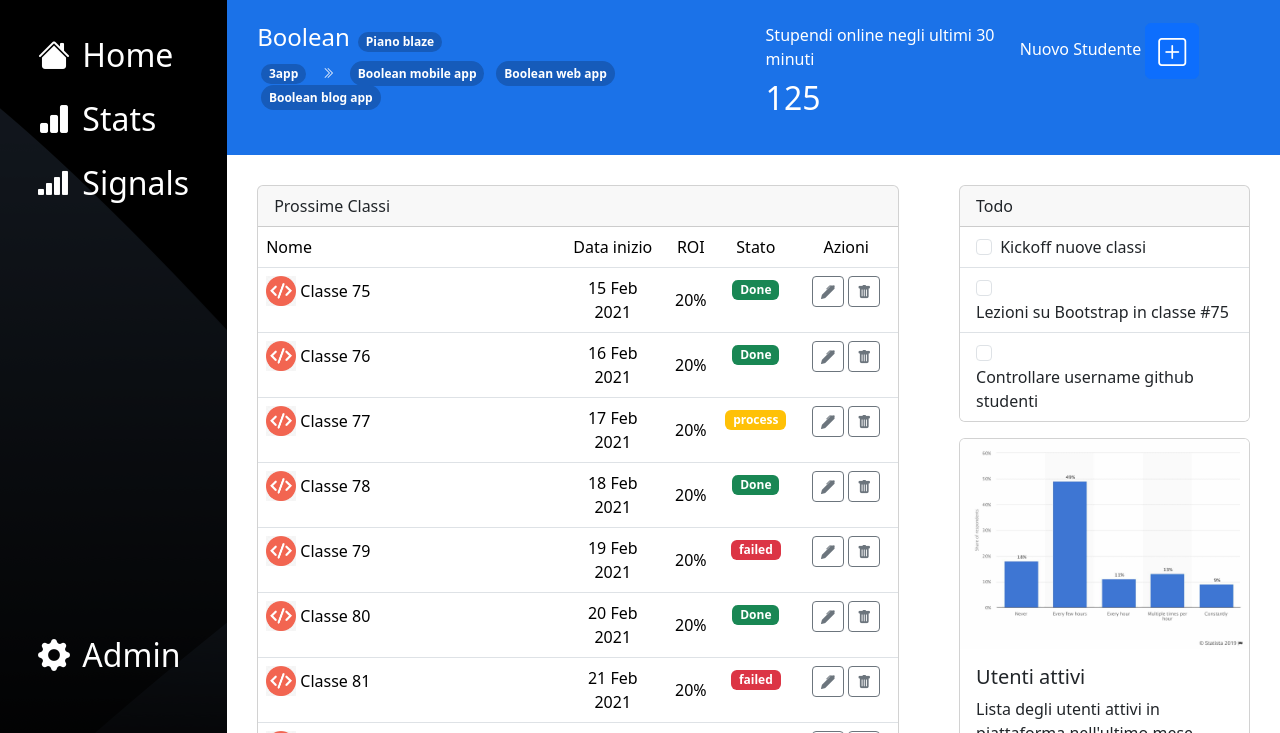
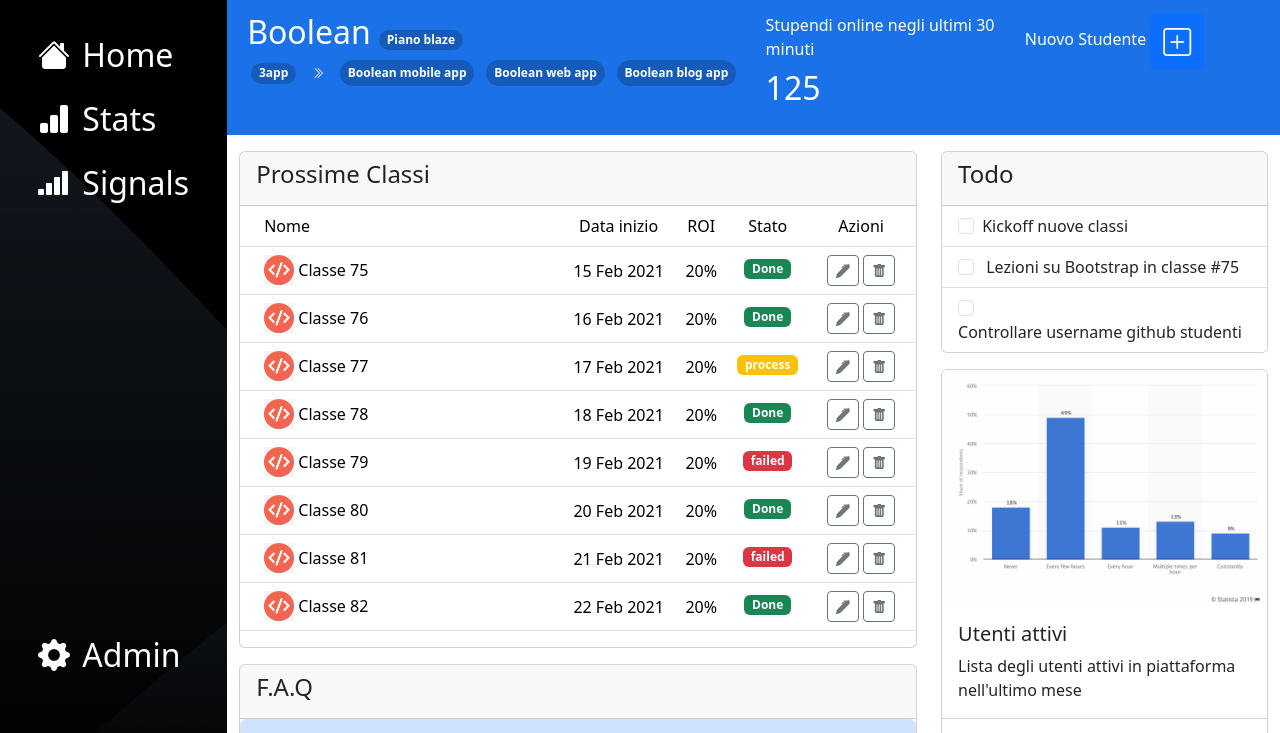
Before and after one commit to MirkoCifelli/html-css-bootstrap-dashboard, a plain HTML site: page index.html in a window 1280 px wide. Shown: the part 67-800 px from the top of the page. Drawn offline with nearby package versions, Linux system fonts and the light colour scheme.

Commit message:
Little change padding

```diff
--- a/css/style.css
+++ b/css/style.css
@@ -46,27 +46,24 @@ li a{
     height: calc(100vh - 60px);
   }
   .main .col-lg-12{
-    padding: 30px;
+    padding: 20px;
     background-color: #1B72E8;
     /* border: 1px solid lightcoral; */
   }
   .main .col-lg-12 .col-lg-4{
-    padding: 20px;
+    /* padding: 20px; */
     /* background-color: blueviolet;
     border: 1px solid red; */
   }
   .main .col-lg-8{
-    padding: 30px;
+    /* padding: 30px; */
     /* background-color: greenyellow;
     border: 1px solid palevioletred; */
   }
   .main .col-lg-4{
-    padding: 30px;
+    /* padding: 30px; */
     /* background-color: crimson;
     border: 1px solid pink; */
-  }
-  .over{
-    overflow: auto;
   }
   /* badge */
   .my-badge{
@@ -82,3 +79,7 @@ li a{
  .text-bg-warning {
   color: white!important;
  }
+ /* hover */
+ .list-unstyled li:hover{
+  background-color: rgba(255, 255, 255, 0.6);
+ }
--- a/index.html
+++ b/index.html
@@ -81,7 +81,7 @@
                     <div>
                         <ul class="list-unstyled">
                             <li class="p-lg-2">
-                                <a href="#" class="text-white text-decoration-none fs-2">
+                                <a href="#" class="text-white text-decoration-none fs-2 ">
                                     <i class="bi bi-house-fill"></i>
                                     <span class="d-none d-lg-inline ps-1">Home</span>
                                 </a>
@@ -112,13 +112,13 @@
                     </div>
                  </div>
 
-                <div class="col main over">
+                <div class="col main overflow-auto">
                     <div class="row full">
                         <div class="col-lg-12">
                             <div class="row">
                                 <div class="col-lg-6 order-2 order-md-1 mb-3">
                                     <div>
-                                        <h4 class="text-white d-inline-block">Boolean</h4>
+                                        <h2 class="text-white d-inline-block">Boolean</h2>
                                         <span class="badge my-badge rounded-pill mx-1"> Piano blaze</span>
 
                                     </div>
@@ -236,15 +236,15 @@
                                 </div>
                             </div>
                         </div>
-                        <div class="col-lg-8 full">
+                        <div class="col-lg-8 full my-3">
                             <div class="card mb-3" style="width:100%;">
                                 <div class="card-header">
-                                  Prossime Classi
+                                  <h4>Prossime Classi</h4>
                                 </div>
                                 <table class="table table-hover">
                                     <thead>
                                       <tr>
-                                        <th scope="col" class="col-2 col-md-4 col-lg-6">Nome</th>
+                                        <th scope="col" class="col-2 col-md-4 col-lg-6 ps-4">Nome</th>
                                         <th scope="col" class="text-center d-none d-md-table-cell col-md-2 col-lg-2">Data inizio</th>
                                         <th scope="col" class="text-center d-none d-md-table-cell col-md-2 col-lg-1">ROI</th>
                                         <th scope="col" class="text-center col-3 col-md-2 col-lg-1">Stato</th>
@@ -253,11 +253,13 @@
                                     </thead>
                                     <tbody>
                                       <tr>
-                                        <th scope="row">
+                                        <th scope="row ">
+                                            <div class="ps-3">
                                                 <div class="img-avatar d-inline-block align-middle">
                                                     <img src="./img/class-avatar.jpg" alt="">
                                                 </div>
                                                 <span class="d-inline-block align-middle">Classe 75</span>
+                                            </div>
                                         </th>
                                         <td class="align-middle text-center d-none d-md-table-cell">15 Feb 2021</td>
                                         <td class="align-middle text-center d-none d-md-table-cell">20%</td>
@@ -270,10 +272,12 @@
                                       </tr>
                                       <tr>
                                         <th scope="row">
+                                            <div class="ps-3">
                                             <div class="img-avatar d-inline-block align-middle">
                                                 <img src="./img/class-avatar.jpg" alt="">
                                             </div>
                                             <span class="d-inline-block align-middle">Classe 76</span>
+                                        </div>
                                     </th>
                                     <td class="align-middle text-center d-none d-md-table-cell">16 Feb 2021</td>
                                     <td class="align-middle text-center d-none d-md-table-cell">20%</td>
@@ -286,10 +290,12 @@
                                       </tr>
                                       <tr>
                                         <th scope="row">
+                                            <div class="ps-3">
                                             <div class="img-avatar d-inline-block align-middle">
                                                 <img src="./img/class-avatar.jpg" alt="">
                                             </div>
                                             <span class="d-inline-block align-middle">Classe 77</span>
+                                        </div>
                                     </th>
                                     <td class="align-middle text-center d-none d-md-table-cell">17 Feb 2021</td>
                                     <td class="align-middle text-center d-none d-md-table-cell">20%</td>
@@ -302,11 +308,13 @@
                                       </tr>
                                       <tr>
                                         <th scope="row">
+                                            <div class="ps-3">
                                             <div class="img-avatar d-inline-block align-middle">
                                                 <img src="./img/class-avatar.jpg" alt="">
                                             </div>
                                             <span class="d-inline-block align-middle">Classe 78</span>
-                                    </th>
+                                            </div>
+                                        </th>
                                     <td class="align-middle text-center d-none d-md-table-cell">18 Feb 2021</td>
                                     <td class="align-middle text-center d-none d-md-table-cell">20%</td>
                                     <td class="text-center"><span class="badge text-bg-success align-middle">Done</span></td>
@@ -318,10 +326,12 @@
                                       </tr>
                                       <tr>
                                         <th scope="row">
+                                            <div class="ps-3">
                                             <div class="img-avatar d-inline-block align-middle">
                                                 <img src="./img/class-avatar.jpg" alt="">
                                             </div>
                                             <span class="d-inline-block align-middle">Classe 79</span>
+                                            </div>
                                     </th>
                                     <td class="align-middle text-center d-none d-md-table-cell">19 Feb 2021</td>
                                     <td class="align-middle text-center d-none d-md-table-cell">20%</td>
@@ -334,10 +344,12 @@
                                       </tr>
                                       <tr>
                                         <th scope="row">
+                                            <div class="ps-3">
                                             <div class="img-avatar d-inline-block align-middle">
                                                 <img src="./img/class-avatar.jpg" alt="">
                                             </div>
                                             <span class="d-inline-block align-middle">Classe 80</span>
+                                            </div>
                                     </th>
                                     <td class="align-middle text-center d-none d-md-table-cell">20 Feb 2021</td>
                                     <td class="align-middle text-center d-none d-md-table-cell">20%</td>
@@ -350,10 +362,12 @@
                                       </tr>
                                       <tr>
                                         <th scope="row">
+                                            <div class="ps-3">
                                             <div class="img-avatar d-inline-block align-middle">
                                                 <img src="./img/class-avatar.jpg" alt="">
                                             </div>
                                             <span class="d-inline-block align-middle">Classe 81</span>
+                                            </div>
                                     </th>
                                     <td class="align-middle text-center d-none d-md-table-cell">21 Feb 2021</td>
                                     <td class="align-middle text-center d-none d-md-table-cell">20%</td>
@@ -366,10 +380,12 @@
                                       </tr>
                                       <tr>
                                         <th scope="row">
+                                            <div class="ps-3">
                                             <div class="img-avatar d-inline-block align-middle">
                                                 <img src="./img/class-avatar.jpg" alt="">
                                             </div>
                                             <span class="d-inline-block align-middle">Classe 82</span>
+                                            </div>
                                     </th>
                                     <td class="align-middle text-center d-none d-md-table-cell">22 Feb 2021</td>
                                     <td class="align-middle text-center d-none d-md-table-cell">20%</td>
@@ -384,9 +400,9 @@
                                   </table>
                               </div>
 
-                              <div class="card" style="width: 100%;">
+                              <div class="card mb-5" style="width: 100%;">
                                 <div class="card-header">
-                                  F.A.Q
+                                  <h4>F.A.Q</h4>
                                 </div>
                                 <div class="accordion" id="accordionExample">
                                     <div class="accordion-item">
@@ -428,10 +444,10 @@
                                   </div>
                               </div>
                         </div>
-                        <div class="col-lg-4 full">
+                        <div class="col-lg-4 full my-3">
                             <div class="card mb-3" style="width:100%;">
                                 <div class="card-header">
-                                  Todo
+                                  <h4>Todo</h4>
                                 </div>
                                 <ul class="list-group list-group-flush">
                                   <li class="list-group-item">
@@ -448,7 +464,7 @@
                                 </ul>
                               </div>
 
-                              <div class="card" style="width: 100%;">
+                              <div class="card mt-3" style="width: 100%;">
                                 <img src="./img/stats.jpeg" class="card-img-top" alt="...">
                                 <div class="card-body">
                                   <h5 class="card-title">Utenti attivi</h5>
```
